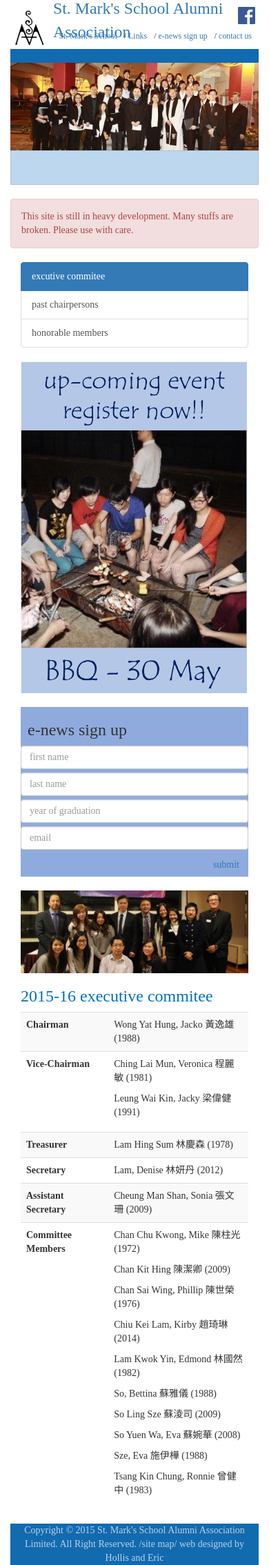
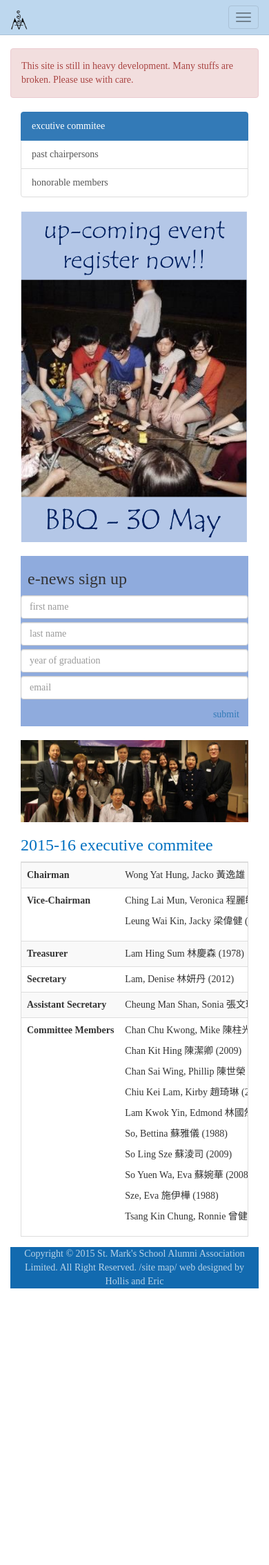
Before and after one commit to Holi0317/sms-alumni-webpage, a Node project: template src/index.jade in a window 390 px wide. Shown: the whole page at 69% size. After the commit the page ends 1868 px from the top, so only its background shows below. Run offline with Node 20 templates, Linux system fonts and the light colour scheme; the template is opened without the code that fills it, so the values that code supplies are empty; some libraries are stand-ins or nearby versions.

Commit message:
Responsive design for navbar, and hide some content for mobile view

```diff
--- a/src/_base.jade
+++ b/src/_base.jade
@@ -3,9 +3,8 @@ html
   block vars
   head
     meta(charset="utf-8")
-    // mobile view is broken right now
-    //meta(http-equiv="X-UA-Compatible", content="IE=edge")
-    //meta(name="viewport", content="width=device-width, initial-scale=1")
+    meta(http-equiv="X-UA-Compatible", content="IE=edge")
+    meta(name="viewport", content="width=device-width, initial-scale=1")
     block title
       title PLEASE CHANGE THE TITIE
 
@@ -29,7 +28,7 @@ html
 
   body
     //- header
-    #header.container
+    #header.container.hidden-xs
       a(href='/')
         img.img-responsive#brand-img(src='static/img/logo.png', alt='logo', width='55', height='55')
         span#brand St. Mark's School Alumni Association
@@ -42,18 +41,31 @@ html
       a#fb-page(href='http://www.facbook.com'): img.img-responsive(src='static/img/fb_icon.png', alt='Facebook page', height='25', width='25')
 
     //- separator, blue
-    .container
+    .container.hidden-xs
       div.back-color-blue
         br
 
     //- front photo
-    .container#banner
+    .container#banner.hidden-xs
       img.img-responsive(src= banner_image, alt='banner')
 
     //- desktop navbar
-    .container
-      nav.navbar.navbar-default
-        .collapse.navbar-collapse
+    .container.hidden-xs
+      nav.navbar.navbar-default#desktop-nav
+        ul.nav.nav-justified
+          include _navbar.jade
+
+    //- mobile navbar
+    nav.navbar.navbar-default.visible-xs-inline.navbar-fixed-top
+      .container-fluid
+        .navbar-header
+          button.navbar-toggle(type='button', data-toggle='collapse', data-target='#mobile-navbar')
+            span.icon-bar
+            span.icon-bar
+            span.icon-bar
+          a.navbar-brand(href='/')
+            img.img-responsive(src='static/img/logo.png', width='25', height='25', alt='Alumni Association')
+        .collapse.navbar-collapse#mobile-navbar
           ul.nav.navbar-nav
             include _navbar.jade
 
--- a/src/index.jade
+++ b/src/index.jade
@@ -32,38 +32,39 @@ block body
         //- Executive commitee Content
         img.img-responsive(src='static/img/index/exec-commitee.png', alt='Executive commitee photo')
         h3 2015-16 executive commitee
-        table.table.table-striped
-          tbody
-            tr
-              td Chairman
-              td Wong Yat Hung, Jacko 黃逸雄 (1988)
-            tr
-              td Vice-Chairman
-              td
-                p Ching Lai Mun, Veronica 程麗敏 (1981)
-                p Leung Wai Kin, Jacky 梁偉健 (1991)
-            tr
-              td Treasurer
-              td Lam Hing Sum 林慶森 (1978)
-            tr
-              td Secretary
-              td Lam, Denise 林妍丹 (2012)
-            tr
-              td Assistant Secretary
-              td Cheung Man Shan, Sonia 張文珊 (2009)
-            tr
-              td Committee Members
-              td
-                p Chan Chu Kwong, Mike 陳柱光 (1972)
-                p Chan Kit Hing 陳潔卿 (2009)
-                p Chan Sai Wing, Phillip 陳世榮 (1976)
-                p Chiu Kei Lam, Kirby 趙琦琳 (2014)
-                p Lam Kwok Yin, Edmond 林國然 (1982)
-                p So, Bettina 蘇雅儀 (1988)
-                p So Ling Sze 蘇淩司 (2009)
-                p So Yuen Wa, Eva 蘇婉華 (2008)
-                p Sze, Eva 施伊樺 (1988)
-                p Tsang Kin Chung, Ronnie 曾健中 (1983)
+        .table-responsive
+          table.table.table-striped
+            tbody
+              tr
+                td Chairman
+                td Wong Yat Hung, Jacko 黃逸雄 (1988)
+              tr
+                td Vice-Chairman
+                td
+                  p Ching Lai Mun, Veronica 程麗敏 (1981)
+                  p Leung Wai Kin, Jacky 梁偉健 (1991)
+              tr
+                td Treasurer
+                td Lam Hing Sum 林慶森 (1978)
+              tr
+                td Secretary
+                td Lam, Denise 林妍丹 (2012)
+              tr
+                td Assistant Secretary
+                td Cheung Man Shan, Sonia 張文珊 (2009)
+              tr
+                td Committee Members
+                td
+                  p Chan Chu Kwong, Mike 陳柱光 (1972)
+                  p Chan Kit Hing 陳潔卿 (2009)
+                  p Chan Sai Wing, Phillip 陳世榮 (1976)
+                  p Chiu Kei Lam, Kirby 趙琦琳 (2014)
+                  p Lam Kwok Yin, Edmond 林國然 (1982)
+                  p So, Bettina 蘇雅儀 (1988)
+                  p So Ling Sze 蘇淩司 (2009)
+                  p So Yuen Wa, Eva 蘇婉華 (2008)
+                  p Sze, Eva 施伊樺 (1988)
+                  p Tsang Kin Chung, Ronnie 曾健中 (1983)
 
       //- past chairpersons
       #past-chair.collapse
--- a/src/static/css/style.css
+++ b/src/static/css/style.css
@@ -1,9 +1,17 @@
+/* Set body padding and font (Perhaps overridded by bootstrap */
 body {
-    padding-top: 10px;
+    padding-top: 20px;
     font-family: 'OpenSans', 'sans-serif';
 }
 
-/* set h3 color to the one selected */
+/* As mobile view have fixed navbar, body need to have padding of 70px */
+@media (max-width: 767px) {
+    body {
+        padding-top: 70px;
+    }
+}
+
+/* set h3 color to the theme color */
 h3 {
     color: #0070C0;
 }
@@ -45,21 +53,6 @@ div#header #fb-page {
     top: 0px;
 }
 
-/* centre navbar contents */
-@media (min-width: 768px) {
-  .navbar-nav {
-    width: 100%;
-    text-align: center;
-  }
-  .navbar-nav > li {
-    float: none;
-    display: inline-block;
-  }
-  .navbar-nav > li.navbar-right {
-    float: right !important;
-  }
-}
-
 /* Set background color to blue */
 .back-color-blue, #footer{
     background-color: #126aaf;
@@ -75,6 +68,16 @@ div#header #fb-page {
     color: #FFFFFF;
     font-family: 'OpenSans', 'sans-serif';
     opacity: 0.7;
+}
+
+/* Let items in desktop navbar fill up all space */
+.nav > li > a {
+    padding: 15px; 15px;
+}
+
+/* leave some space on top of desktop navbar */
+#desktop-nav {
+    margin-top: 10px;
 }
 
 /* navbar color */
--- a/src/static/js/onload.js
+++ b/src/static/js/onload.js
@@ -4,4 +4,4 @@ $(function() {
   $("ul.nav a[href='" + url + "']").parent().addClass('active');
   $("ul.nav a[href='" + url.substring(1) + "']").parent().addClass('active');
   $('ul.nav a').filter(function() {return this.href == url;}).parent().addClass('active');
-})
+});
```
